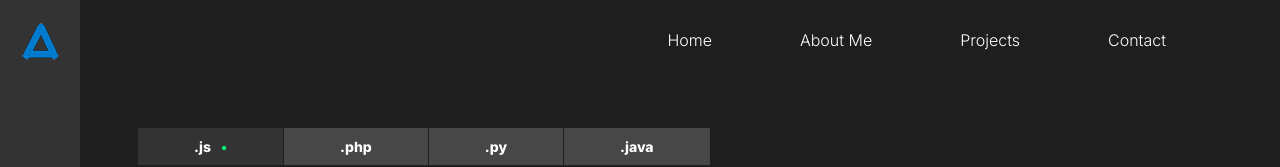
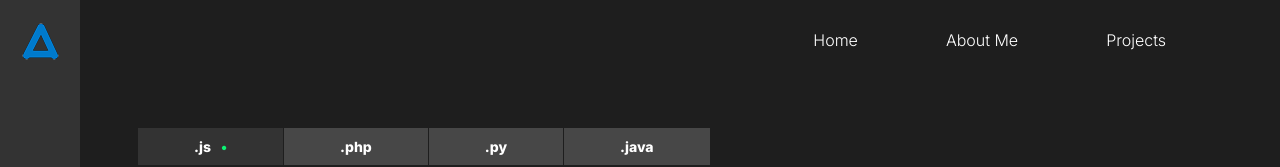
Before and after one commit to favt12/Portafolio, a React app: page / in a window 1280 px wide. Shown: the top 167 px of the page. Built offline with nearby package versions, Linux system fonts and the light colour scheme.

Commit message:
The <a>Contact</a> option was removed from the menu

```diff
--- a/src/components/Navbar.jsx
+++ b/src/components/Navbar.jsx
@@ -19,7 +19,6 @@ function Navbar() {
                     <a href="/#">Home</a>
                     <a href="/#about">About Me</a>
                     <a href="/#projects">Projects</a>
-                    <a href="/#">Contact</a>
                     <button className='nav-btn nav-close-btn' onClick={showNavbar}>
                         <FaTimes/>
                     </button>
```
